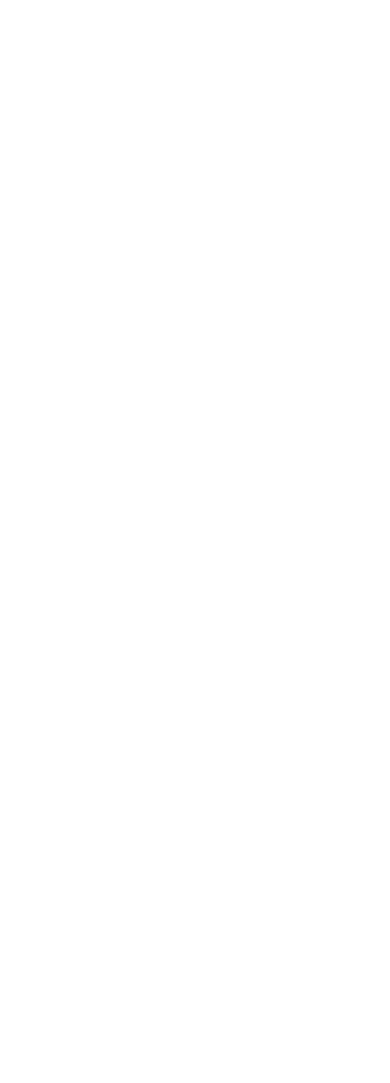
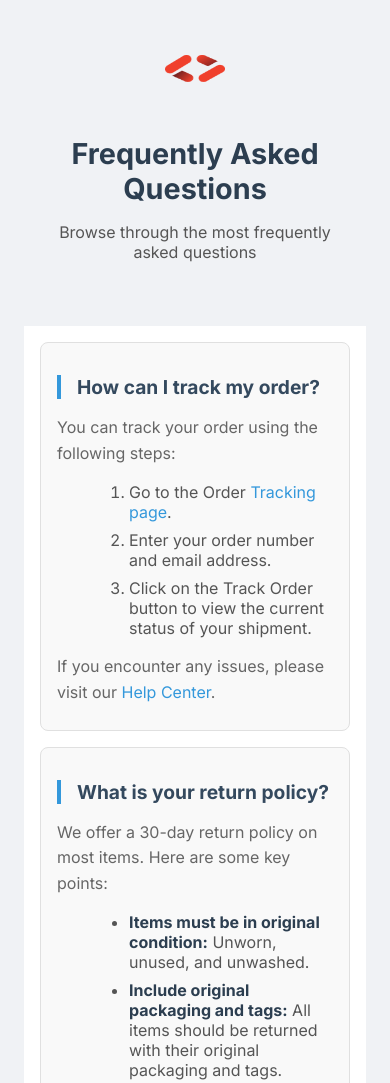
Before and after one commit to maveza98/FAQ, a plain HTML site: page index.html in a window 390 px wide. Shown: the top 1083 px of the page. Before the commit the page ends 844 px from the top, so only its background shows below. Drawn offline with Linux system fonts and the light colour scheme.

Commit message:
feat: add responsive FAQ section with author info

```diff
--- a/index.html
+++ b/index.html
@@ -1,11 +1,72 @@
 <!DOCTYPE html>
 <html lang="en">
+
 <head>
     <meta charset="UTF-8">
     <meta name="viewport" content="width=device-width, initial-scale=1.0">
-    <title>Document</title>
+
+    <!-- Favicon -->
+    <link rel="icon" type="image/x-icon" href="resources/favicon.ico">
+
+    <!-- Page Title -->
+    <title>Frequently Asked Questions</title>
+
+    <!-- Fonts -->
+    <link rel="preconnect" href="https://fonts.googleapis.com">
+    <link rel="preconnect" href="https://fonts.gstatic.com" crossorigin>
+    <link href="https://fonts.googleapis.com/css2?family=Inter:ital,opsz,wght@0,14..32,100..900;1,14..32,100..900&family=Raleway:ital,wght@0,100..900;1,100..900&display=swap" rel="stylesheet">
+
+    <!-- CSS -->
+    <link rel="stylesheet" href="style.css">
 </head>
+
 <body>
+    <main>
+        <!-- Hero Section -->
+        <div class="hero">
+            <img src="resources/favicon.ico" alt="" width="72" height="57">
+            <h1>Frequently Asked Questions</h1>
+            <p>
+                Browse through the most frequently asked questions
+            </p>
+        </div>
 
+        <!-- FAQ Section -->
+        <div class="faq">
+            <!-- Question 1 -->
+            <div class="question">
+                <h2>How can I track my order?</h2>
+                <p>You can track your order using the following steps:</p>
+                <ol>
+                    <li>Go to the Order <a href="#">Tracking page</a>.</li>
+                    <li>Enter your order number and email address.</li>
+                    <li>Click on the Track Order button to view the current status of your shipment.</li>
+                </ol>
+                <p>
+                    If you encounter any issues, please visit our <a href="#">Help Center</a>.
+                </p>
+            </div>
+
+            <!-- Question 2 -->
+            <div class="question">
+                <h2>What is your return policy?</h2>
+                <p>We offer a 30-day return policy on most items. Here are some key points:</p>
+                <ul>
+                    <li><strong>Items must be in original condition:</strong> Unworn, unused, and unwashed.</li>
+                    <li><strong>Include original packaging and tags:</strong> All items should be returned with their original packaging and tags.</li>
+                    <li><strong>Proof of purchase:</strong> A receipt or proof of purchase is required.</li>
+                </ul>
+                <p>
+                    For more detailed information, read our full <a href="#">Return Policy</a>.
+                </p>
+            </div>
+        </div>
+
+        <div class="author-info">
+            Coded by <a href="https://github.com/maveza98">Maveza98</a> | Challenge by
+            <a href="https://www.devchallenges.io?ref=challenge" target="_blank">devChallenges.io</a>.
+        </div>
+    </main>
 </body>
+
 </html>
--- /dev/null
+++ b/style.css
@@ -0,0 +1,269 @@
+/* General styles for the body */
+body {
+    /* Sets the height of the viewport, ensuring it fills the screen */
+    height: 100vh;
+    /* Defines the font family */
+    font-family: 'Inter', sans-serif !important;
+    /* Uses flexbox to center the content horizontally */
+    display: flex;
+    justify-content: center;
+    /* Sets a light gray background color */
+    background-color: #f0f2f5;
+    /* Adds a smooth transition for background color changes */
+    transition: background-color 0.3s ease;
+}
+
+/* Styles for the hero section */
+.hero {
+    /* Centers all text within the container */
+    text-align: center;
+    /* Adds internal padding for spacing */
+    padding: 3rem;
+    /* Sets the text color to a dark gray */
+    color: #333;
+}
+
+/* Styles for the image inside the hero section */
+.hero img {
+    /* Adds space below the image */
+    margin-bottom: 1rem;
+}
+
+/* Styles for the main heading in the hero section */
+.hero h1 {
+    /* Sets a large font size for the main title */
+    font-size: 2.5rem;
+    /* Adds space below the heading */
+    margin-bottom: 1rem;
+    /* Sets a darker text color */
+    color: #2c3e50;
+}
+
+/* Styles for the paragraph text in the hero section */
+.hero p {
+    /* Sets a smaller font size for the description */
+    font-size: 1.2rem;
+    /* Adds padding below the paragraph */
+    padding-bottom: 1rem;
+    /* Sets a slightly lighter text color */
+    color: #555;
+}
+
+/* Styles for the main FAQ container */
+.faq {
+    /* Limits the maximum width of the container for better readability on large screens */
+    max-width: 800px;
+    /* Centers the container horizontally and adds top/bottom margins */
+    margin: 2rem auto;
+    /* Adds internal padding */
+    padding: 1rem;
+    /* Sets a white background color */
+    background-color: #ffffff;
+    /* Rounds the corners of the container */
+    border-radius: 12px;
+    /* Adds a subtle box shadow for a "lifted" effect */
+    box-shadow: 0 4px 8px rgba(0, 0, 0, 0.1);
+    /* Adds a smooth transition for the box shadow effect */
+    transition: box-shadow 0.3s ease;
+}
+
+/* Hover effect for the FAQ container */
+.faq:hover {
+    /* Increases the box shadow on hover for a more interactive effect */
+    box-shadow: 0 8px 16px rgba(0, 0, 0, 0.2);
+}
+
+/* Styles for each individual question section */
+.question {
+    /* Adds space below each question */
+    margin-bottom: 1.5rem;
+    /* Adds internal padding */
+    padding: 1.5rem;
+    /* Adds a light gray border */
+    border: 1px solid #e0e0e0;
+    /* Rounds the corners */
+    border-radius: 8px;
+    /* Sets a slightly different background color for each question card */
+    background-color: #f9f9f9;
+}
+
+/* Styles for the question titles */
+.question h2 {
+    /* Sets the font size */
+    font-size: 1.5rem;
+    /* Adds space below the heading */
+    margin-bottom: 0.5rem;
+    /* Sets a dark text color */
+    color: #34495e;
+    /* Adds a solid blue border on the left side for emphasis */
+    border-left: 4px solid #3498db;
+    /* Adds padding to the left of the text to separate it from the border */
+    padding-left: 1rem;
+}
+
+/* Styles for the paragraphs within a question */
+.question p {
+    /* Adds space below the paragraph */
+    margin-bottom: 0.5rem;
+    /* Sets the text color to a medium gray */
+    color: #666;
+    /* Increases line height for better readability */
+    line-height: 1.6;
+}
+
+/* Styles for ordered and unordered lists */
+.question ol,
+.question ul {
+    /* Adds a left margin to indent the lists */
+    margin-left: 2rem;
+    /* Adds space below the list */
+    margin-bottom: 1rem;
+    /* Sets the text color */
+    color: #555;
+}
+
+/* Styles for list items */
+.question li {
+    /* Adds space below each list item */
+    margin-bottom: 0.5rem;
+}
+
+/* Styles for hyperlinks */
+.question a {
+    /* Sets the link color */
+    color: #3498db;
+    /* Removes the default underline from the link */
+    text-decoration: none;
+    /* Adds a smooth transition for color changes */
+    transition: color 0.3s ease;
+}
+
+/* Hover effect for hyperlinks */
+.question a:hover {
+    /* Changes the color of the link on hover */
+    color: #236a9a;
+}
+
+/* List styles (specific types) */
+.question ol {
+    /* Sets the list style to decimal numbers (1, 2, 3) */
+    list-style-type: decimal;
+}
+
+.question ul {
+    /* Sets the list style to disc (bullet points) */
+    list-style-type: disc;
+}
+
+/* Styles for bold text */
+strong {
+    /* Sets a darker color for bolded text to make it stand out */
+    color: #2c3e50;
+}
+
+/* Styles for the author information footer */
+.author-info {
+    /* Centers the text */
+    text-align: center;
+    /* Adds a top margin */
+    margin-top: 2rem;
+    /* Adds internal padding */
+    padding: 1rem;
+    /* Sets a smaller font size */
+    font-size: 0.9rem;
+    /* Sets a light gray text color */
+    color: #888;
+}
+
+/* Styles for links in the author information section */
+.author-info a {
+    /* Sets the link color */
+    color: #3498db;
+    /* Removes the default underline */
+    text-decoration: none;
+    /* Adds a smooth transition for color changes */
+    transition: color 0.3s ease;
+}
+
+/* Hover effect for author info links */
+.author-info a:hover {
+    /* Changes the link color on hover */
+    color: #236a9a;
+}
+
+/* Media queries for responsive design */
+
+@media (max-width: 1024px) {
+    /* Styles applied to screens with a maximum width of 1024px (tablets and small laptops) */
+    .hero h1 {
+        /* Reduces font size for the title */
+        font-size: 2rem;
+    }
+
+    .hero p {
+        /* Reduces font size for the description */
+        font-size: 1rem;
+    }
+
+    .faq {
+        /* Reduces the max width of the FAQ container */
+        max-width: 700px;
+    }
+
+    .question h2 {
+        /* Reduces font size for question titles */
+        font-size: 1.3rem;
+    }
+}
+
+@media (max-width: 640px) {
+    /* Styles applied to screens with a maximum width of 640px (mobile devices) */
+    body {
+        /* Allows the body height to adjust to its content */
+        height: auto;
+        /* Adds padding to the body to prevent content from touching the screen edges */
+        padding: 1rem;
+    }
+
+    .hero {
+        /* Reduces padding for the hero section */
+        padding: 1rem;
+    }
+
+    .hero h1 {
+        /* Further reduces the title font size */
+        font-size: 1.8rem;
+    }
+
+    .hero p {
+        /* Further reduces the description font size */
+        font-size: 1rem;
+    }
+
+    .faq {
+        /* Makes the FAQ container take up the full width */
+        max-width: 100%;
+        /* Removes side margins */
+        margin: 1rem 0;
+        /* Removes border radius for a full-width look */
+        border-radius: 0;
+        /* Removes the box shadow for a simpler design */
+        box-shadow: none;
+    }
+
+    .question {
+        /* Reduces padding and margins for a more compact layout */
+        padding: 1rem;
+        margin-bottom: 1rem;
+    }
+
+    .question h2 {
+        /* Reduces the font size of question titles for smaller screens */
+        font-size: 1.2rem;
+    }
+
+    .author-info {
+        /* Adds bottom padding for better spacing at the end of the page */
+        padding-bottom: 2rem;
+    }
+}
```
Also changed, not shown: resources/favicon.ico (added).
